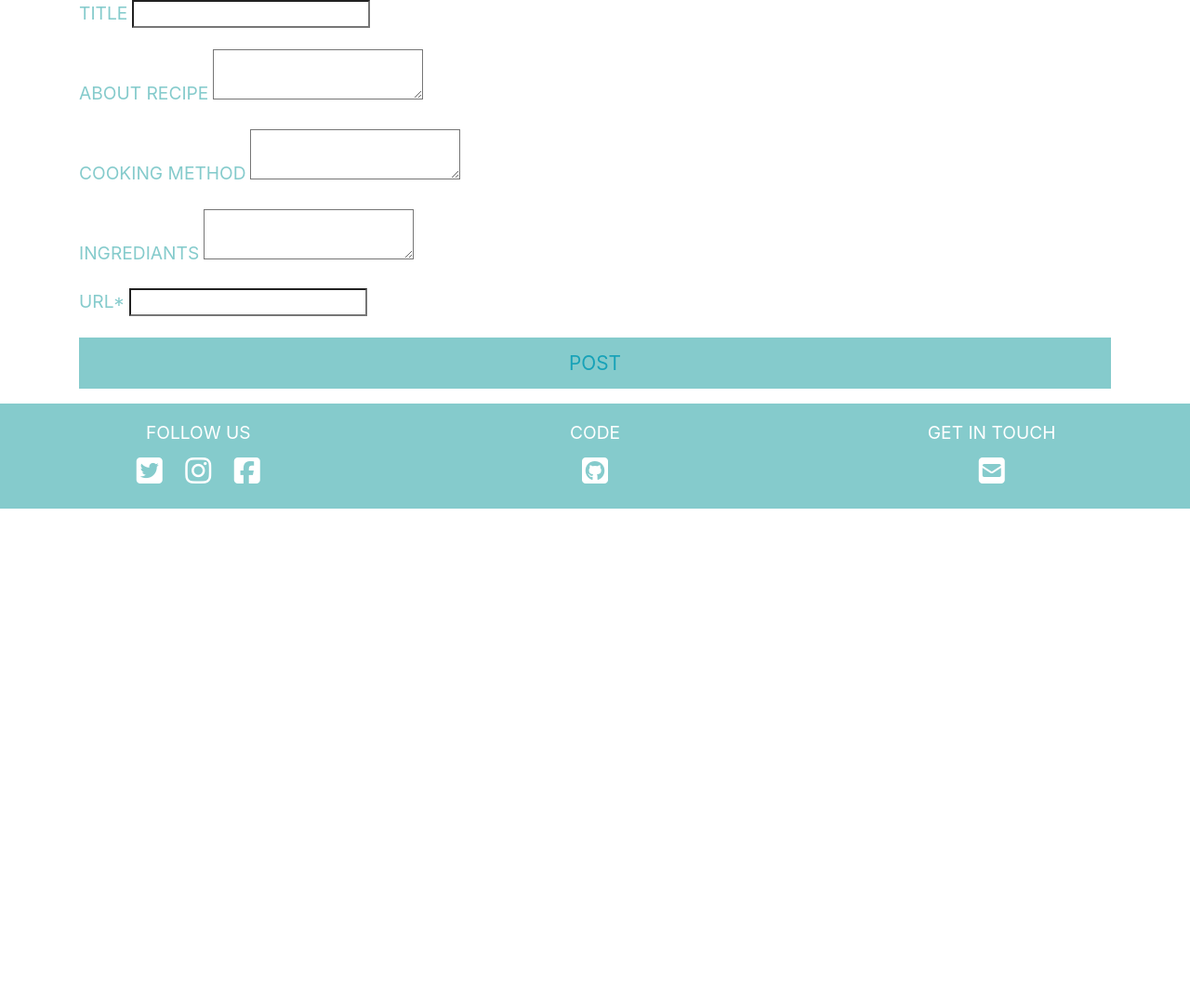
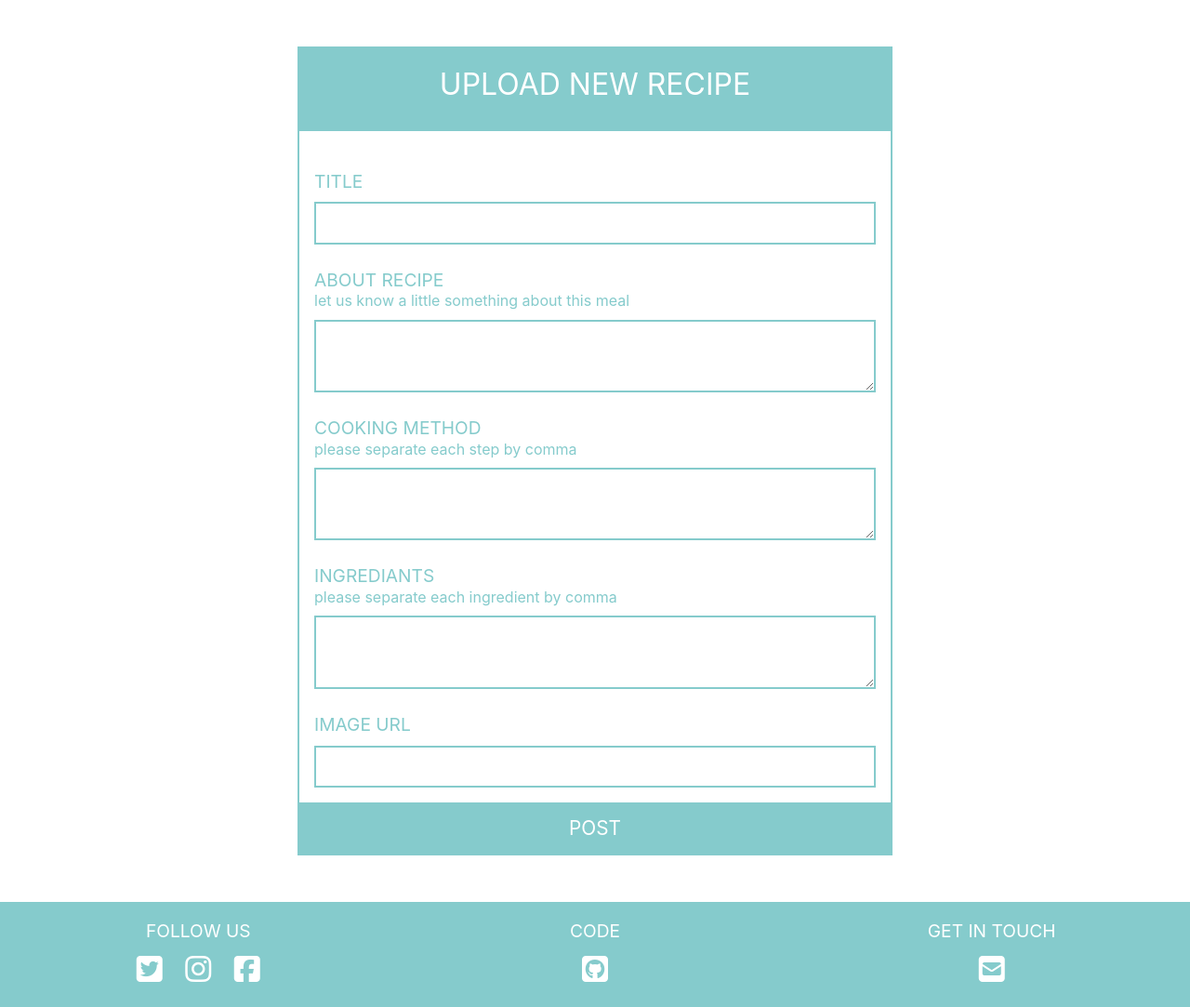
Before and after one commit to EvaBroberg/ScandiFood-recipe-sharing-page-milestone3, a Flask app: page /create in a window 1280 px wide. Shown: the part 155-1238 px from the top of the page at 93% size. Before the commit the page ends 702 px from the top, so only its background shows below. Run offline with Flask 2, Linux system fonts and the light colour scheme; a user stored in the database is signed in; some libraries are stand-ins or nearby versions.

Commit message:
added css styles to upload recipe form and profile pages, amended forms styles

```diff
--- a/scandiKitchen/recipes/forms.py
+++ b/scandiKitchen/recipes/forms.py
@@ -7,6 +7,6 @@ class RecipeForm(FlaskForm):
     text = TextAreaField('About recipe',validators=[DataRequired()])
     cook_method = TextAreaField('Cooking method',validators=[DataRequired()])
     ingredients = TextAreaField('Ingrediants',validators=[DataRequired()])
-    recipe_image = StringField('URL*', validators=[DataRequired('URL is required'),Regexp('^(http|https):\/\/[\w.\-]+(\.[\w.\-]+)+.*$', 0,
+    recipe_image = StringField('Image URL', validators=[DataRequired('URL is required'),Regexp('^(http|https):\/\/[\w.\-]+(\.[\w.\-]+)+.*$', 0,
 'URL must be a valid link')])
     submit = SubmitField('Post')
--- /dev/null
+++ b/scandiKitchen/static/css/account.css
@@ -0,0 +1,14 @@
+.user-img-hi {
+    text-align: center;
+}
+
+.user-img-hi img {
+    max-width: 10em;
+    border-radius: 300px!important;
+}
+
+.user-img-hi h1 {
+    text-transform: uppercase;
+    color: white;
+    margin-top: 1rem;
+}
--- a/scandiKitchen/static/css/forms.css
+++ b/scandiKitchen/static/css/forms.css
@@ -41,8 +41,16 @@ label {
 
 .form-control {
     background-color:white;
-    color: white;
+    color: #85cbcc;
     border: solid 2px #85cbcc;
+}
+
+.form-control:focus {
+    color: #85cbcc;
+    background-color: #fff;
+    border-color: #85cbcc;
+    outline: 0;
+    box-shadow: none;
 }
 
 input#submit {
@@ -56,6 +64,19 @@ input#submit:hover {
     background-color: #c4d3d3;
 }
 
+/*create recipe form*/
+
+p.create-recipe {
+    margin-top: 0;
+    color: #85cbcc;
+    margin-bottom: 1.2rem;
+    line-height: 1px;
+}
+
+.recipe-label {
+    margin-top: 1.5rem;
+}
+
 @media (min-width: 1200px) {
 
     .register-form {
--- a/scandiKitchen/static/css/main.css
+++ b/scandiKitchen/static/css/main.css
@@ -6,6 +6,15 @@ body {
 
 * {
   border-radius: 0!important;
+}
+
+*:focus {
+  outline: none;
+}
+
+input#submit:focus {
+  outline: 0;
+  box-shadow: none;
 }
 
 .fas {
--- a/scandiKitchen/templates/base.html
+++ b/scandiKitchen/templates/base.html
@@ -10,6 +10,7 @@
     <link rel="stylesheet" href="{{ url_for('static', filename='css/about.css') }}">
     <link rel="stylesheet" href="{{ url_for('static', filename='css/forms.css') }}">
     <link rel="stylesheet" href="{{ url_for('static', filename='css/recipe.css') }}">
+    <link rel="stylesheet" href="{{ url_for('static', filename='css/account.css') }}">
     <title>Scandi Kitchen</title>
 </head>
 <body>
--- a/scandiKitchen/templates/create_recipe.html
+++ b/scandiKitchen/templates/create_recipe.html
@@ -2,35 +2,27 @@
 {% extends "base.html" %}
 
 {% block content %}
-    <div class="container">
-        <form class="form-group" method="POST">
+<div class="container-fluid" align="center">
+
+    <form class="register-form text-center" method='POST'>
+        <div class="register-form-text">
+            <h2>Upload new recipe</h2>
+        </div>
+        <div class="inputs-wrapper create-recipe-wrapper">
             {{form.hidden_tag()}}
+            {{form.title.label(class="recipe-label")}}{{form.title(class="form-control")}}
+            {{form.text.label(class="recipe-label")}}<p class="create-recipe">let us know a little something about this meal</p>{{form.text(class="form-control")}}
+            {{form.cook_method.label(class="recipe-label")}}<p class="create-recipe">please separate each step by comma</p>{{form.cook_method(class="form-control")}}
 
-            <div class="form-group">
-                {{form.title.label}}
-                {{form.title}}
-            </div>
-            <div class="form-group">
-                {{form.text.label}}
-                {{form.text}}
-            </div>
-            <div class="form-group">
-                {{form.cook_method.label}}
-                {{form.cook_method}}
-            </div>
-            <div class="form-group">
-                {{form.ingredients.label}}
-                {{form.ingredients}}
-            </div>
-            <div class="form-group">
-                {{form.recipe_image.label}}
-                {{form.recipe_image}}
-            </div>
-            <div class="form-group">
-                {{form.submit(class="btn btn-outline-info")}}
-            </div>
-        </form>
-    </div>
+            {{form.ingredients.label(class="recipe-label")}}<p class="create-recipe">please separate each ingredient by comma</p>{{form.ingredients(class="form-control")}}
+
+            {{form.recipe_image.label(class="recipe-label")}}{{form.recipe_image(class="form-control")}}
+        </div>
+        {{form.submit(class="btn btn-primary")}}
+
+    </form>
+
+</div>
 
 
 {% endblock %}
--- a/scandiKitchen/templates/recipe.html
+++ b/scandiKitchen/templates/recipe.html
@@ -36,7 +36,7 @@
     <div class="row">
       <div class="col12">
         <ol>
-          {% for step in post.cook_method.split(";") %}
+          {% for step in post.cook_method.split(",") %}
           <li><p>{{step}}</p></li>
           {% endfor %}
         </ol>
```
Also changed, not shown: scandiKitchen/templates/account.html (+12 -15 lines), scandiKitchen/data.sqlite, scandiKitchen/static/profile_pics/cat.jpg (added), scandiKitchen/static/profile_pics/ieva.jpg (added).
